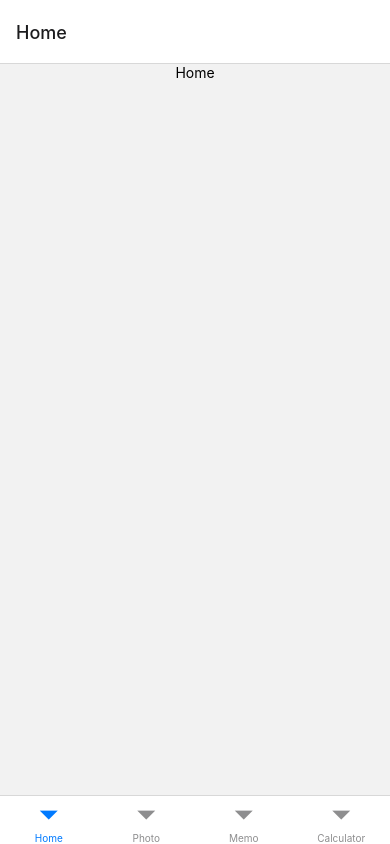
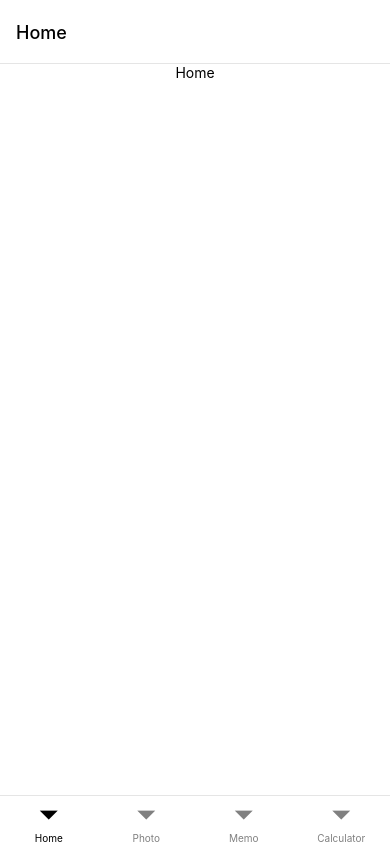
Before and after one commit to ehsanbigzad/test-app, a React Native app: screen / in a window 390 px wide. Built offline with nearby package versions, Linux system fonts and the light colour scheme.

Commit message:
chore: apply navigation theme

```diff
--- a/src/navigator/index.tsx
+++ b/src/navigator/index.tsx
@@ -2,6 +2,7 @@ import React from 'react';
 import {NavigationContainer} from '@react-navigation/native';
 import {createNativeStackNavigator} from '@react-navigation/native-stack';
 
+import theme from 'styles/theme';
 import MainStack from './stacks/main';
 import AuthStack from './stacks/auth';
 
@@ -15,7 +16,7 @@ export default function RootNavigator({onReady}: RootNavigatorProps) {
   const isAuth = true;
 
   return (
-    <NavigationContainer onReady={onReady}>
+    <NavigationContainer onReady={onReady} theme={theme}>
       <Stack.Navigator
         screenOptions={{
           headerShown: false,
```
